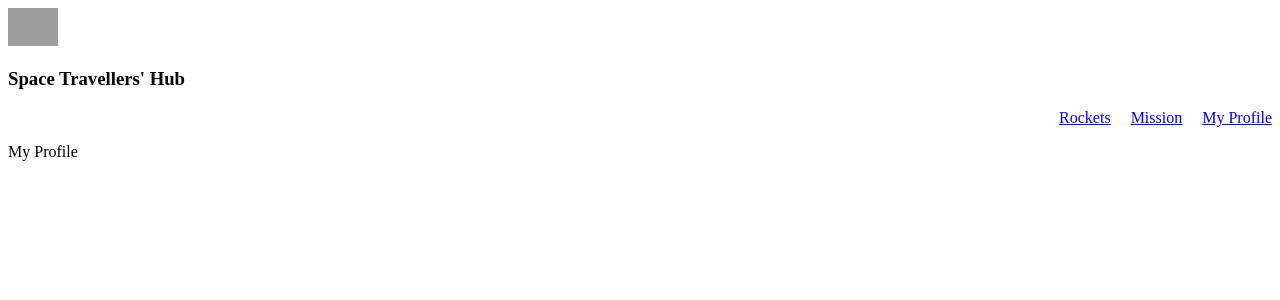
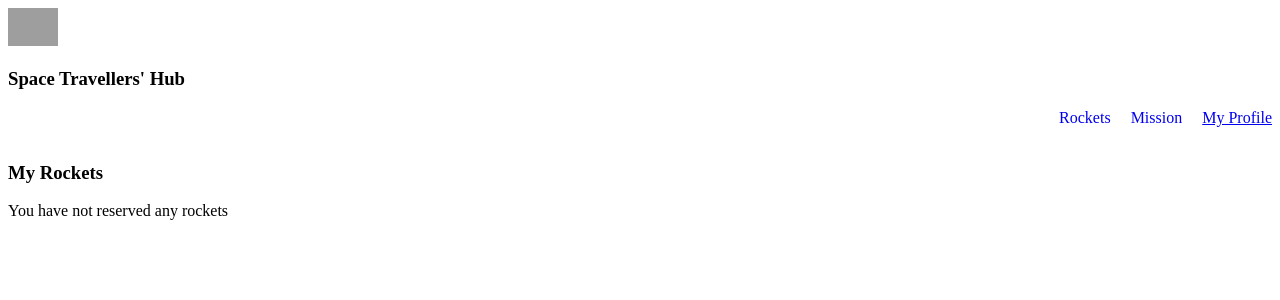
Before and after one commit to Zuwairanajma/space-travellers-app, a React (Create React App) app: page /MyProfile in a window 1280 px wide. Shown: the top 300 px of the page. Built offline with nearby package versions, Linux system fonts and the light colour scheme; grey boxes are pictures that could not be loaded.

Commit message:
Add profile information page

```diff
--- a/package.json
+++ b/package.json
@@ -8,8 +8,10 @@
     "@testing-library/react": "^13.4.0",
     "@testing-library/user-event": "^13.5.0",
     "axios": "^1.5.0",
+    "bootstrap": "^5.3.1",
     "prop-types": "^15.8.1",
     "react": "^18.2.0",
+    "react-bootstrap": "^2.8.0",
     "react-dom": "^18.2.0",
     "react-redux": "^8.1.2",
     "react-router-dom": "^6.15.0",
--- a/src/components/MyProfile.js
+++ b/src/components/MyProfile.js
@@ -1,11 +1,34 @@
-import React from 'react';
+// import React from 'react';
+import { useSelector } from 'react-redux';
+import '../styles/rockets.css';
 
-function MyProfile() {
+const Rocket = () => {
+  const rockets = useSelector((state) => state.rockets);
+  const myRockets = rockets.RocketList.filter((rocket) => rocket.reserved === true);
+  if (myRockets.length === 0) {
+    return (
+      <section>
+        <h3>My Rockets</h3>
+        <p>You have not reserved any rockets</p>
+      </section>
+    );
+  }
   return (
-    <div>
-      My Profile
-    </div>
+    <section>
+      <h3>My Rockets</h3>
+      <ol>
+        {myRockets.map((rocket) => (
+          <li key={rocket.id}>{rocket.name}</li>
+        ))}
+      </ol>
+    </section>
   );
-}
+};
+
+const MyProfile = () => (
+  <section className="flex-style" style={{ display: 'flex' }}>
+    <Rocket />
+  </section>
+);
 
 export default MyProfile;
--- a/src/components/Rockets.js
+++ b/src/components/Rockets.js
@@ -12,8 +12,10 @@ const RocketList = () => {
   );
 
   useEffect(() => {
-    dispatch(fetchAPI());
-  }, [dispatch]);
+    if (RocketList.length === 0) {
+      dispatch(fetchAPI());
+    }
+  }, [dispatch, RocketList.length]);
 
   if (isLoading === true) {
     return <div>Loading...</div>;
@@ -100,7 +102,7 @@ Rocket.propTypes = {
   description: PropTypes.string.isRequired,
   image: PropTypes.arrayOf(PropTypes.string).isRequired,
   Reservation: PropTypes.number.isRequired,
-  reservationState: PropTypes.number.isRequired,
+  reservationState: PropTypes.string.isRequired,
 };
 
 export default RocketList;
--- a/src/styles/rockets.css
+++ b/src/styles/rockets.css
@@ -42,3 +42,23 @@
   text-align: center;
   border-radius: 5px;
 }
+
+.active {
+  color: red;
+}
+
+.m-2 {
+  text-decoration: none;
+}
+
+.link {
+  text-decoration: none;
+}
+
+.active-link {
+  text-decoration: underline;
+}
+
+.Logo {
+  width: 50px;
+}
```
Also changed, not shown: 1 other file (tests, documents, lock files or other folders).
